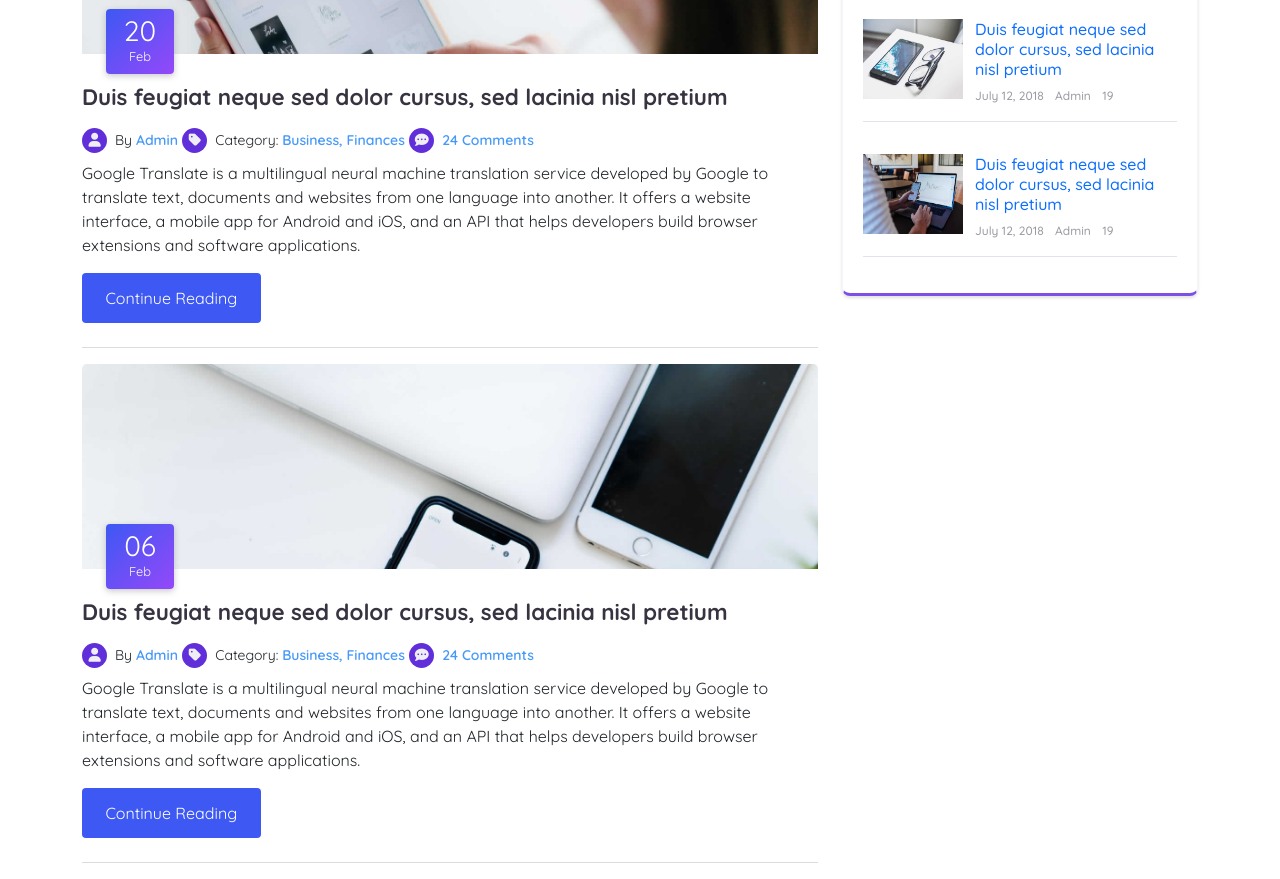
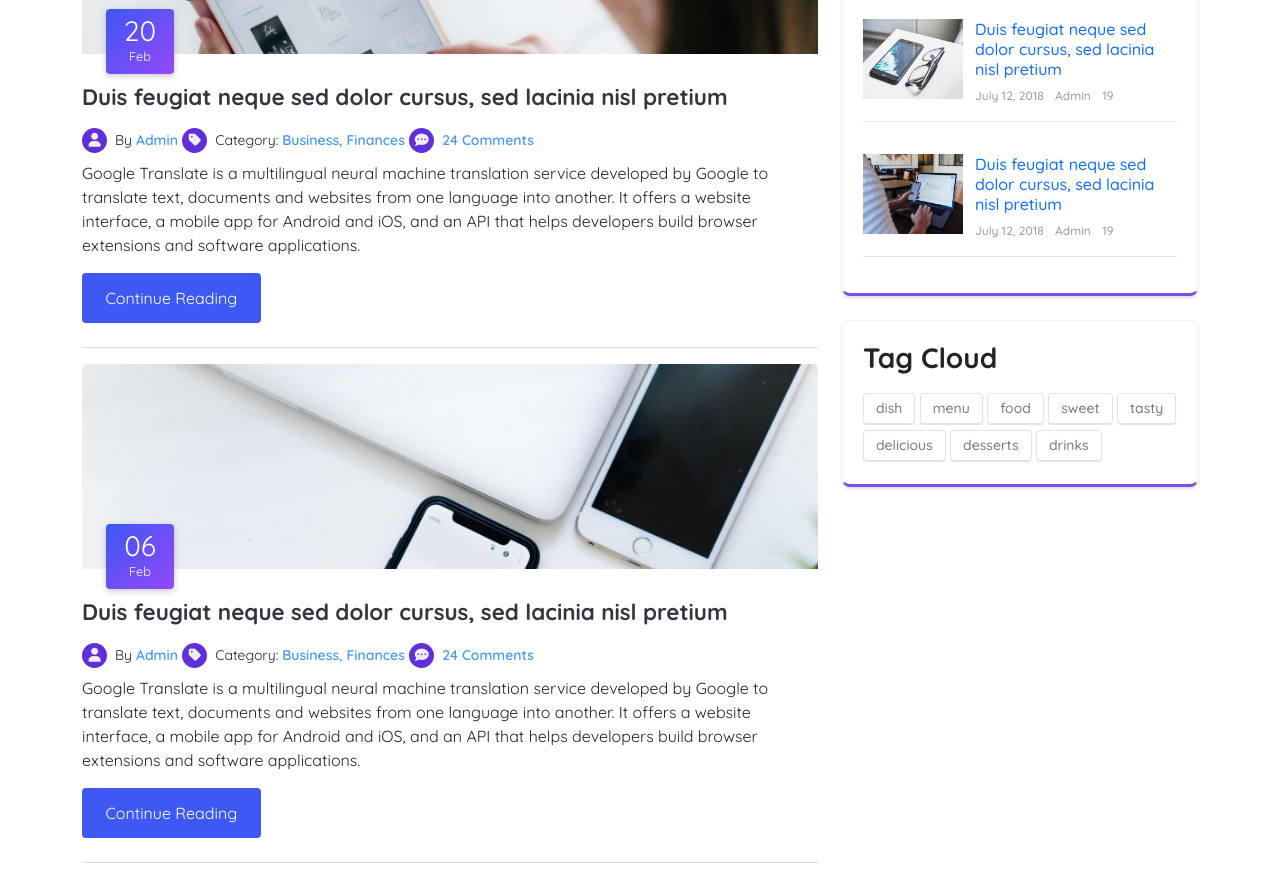
Before and after one commit to MohammedModather2020/mobster-ui, a plain HTML site: page blog.html in a window 1280 px wide. Shown: the part 1515-2394 px from the top of the page. Drawn offline with Linux system fonts and the light colour scheme.

Commit message:
Finished section all tag

```diff
--- a/blog.html
+++ b/blog.html
@@ -182,6 +182,19 @@
                 </div> <!-- ./entry-footer -->
               </div> <!-- ./blog-widget -->
             </div> <!-- ./widget-wrap -->
+            <div class="widget-wrap">
+              <h3 class="widget-title mb-3 fw-bold">Tag Cloud</h3>
+              <div class="tag-clouds">
+                <a href="#" class="tag-cloud-link">dish</a>
+                <a href="#" class="tag-cloud-link">menu</a>
+                <a href="#" class="tag-cloud-link">food</a>
+                <a href="#" class="tag-cloud-link">sweet</a>
+                <a href="#" class="tag-cloud-link">tasty</a>
+                <a href="#" class="tag-cloud-link">delicious</a>
+                <a href="#" class="tag-cloud-link">desserts</a>
+                <a href="#" class="tag-cloud-link">drinks</a>
+              </div> <!-- ./tag-clouds -->
+            </div> <!-- ./widget-wrap -->
           </div>
         </div> <!-- ./row -->
       </div> <!-- ./container -->
--- a/css/main.css
+++ b/css/main.css
@@ -517,6 +517,23 @@ body{
   margin-right: 8px;
   color: #9b99a1;
 }
+.blogs .widget-wrap .tag-clouds {
+  position: relative;
+  display: block;
+}
+.blogs .widget-wrap .tag-cloud-link {
+  display: inline-block;
+  padding: 4px 12px;
+  margin: 3px auto;
+  color: #797585;
+  font-size: 14px;
+  font-weight: 500;
+  text-decoration: none;
+  border: 1px solid #E4E1EB;
+  border-radius: 4px;
+  box-shadow: 0 1px 1px rgb(51 47 58 / 15%);
+}
+
 /** 3- Common Style */
 /**  3.0- Button Primary */
 .b-primary{
```
